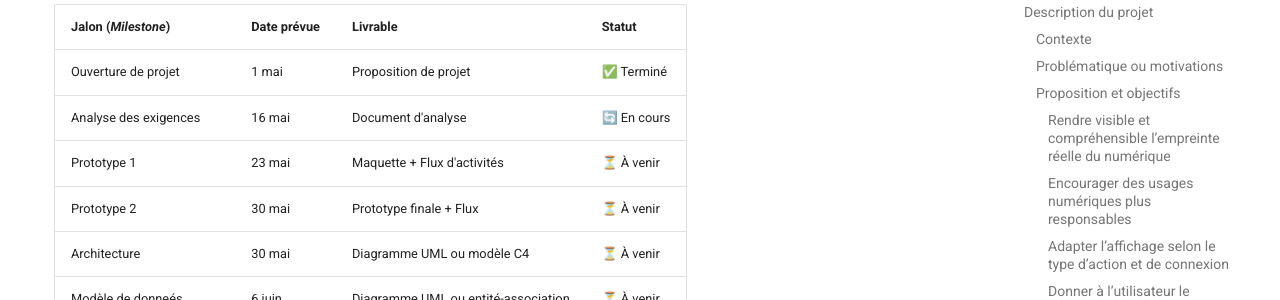
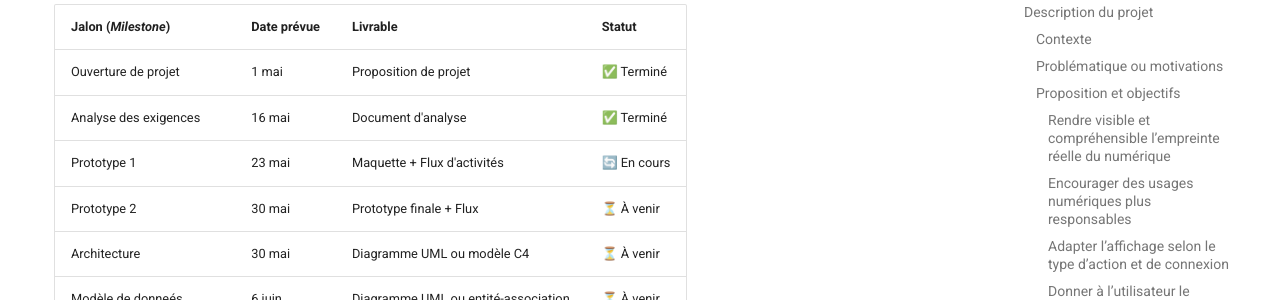
Before and after one commit to protolabo/datarium, an MkDocs documentation site: the page built from docs/index.md, in a window 1280 px wide and 900 px high, scrolled down 2953 px. Shown: the part 150-450 px from the top of the window. Built offline with MkDocs 1.6.1 and Material for MkDocs 9.7.7, drawn with Linux system fonts in a browser that asks for light colours; comment, search, counter and statistics services are not loaded.

Commit message:
index mis à jour

```diff
--- a/docs/index.md
+++ b/docs/index.md
@@ -94,8 +94,8 @@
 | Jalon (*Milestone*)            | Date prévue   | Livrable                            | Statut      |
 |--------------------------------|---------------|-------------------------------------|-------------|
 | Ouverture de projet            | 1 mai         | Proposition de projet               | ✅ Terminé  |
-| Analyse des exigences          | 16 mai        | Document d'analyse                  | 🔄 En cours |
-| Prototype 1                    | 23 mai        | Maquette + Flux d'activités         | ⏳ À venir  |
+| Analyse des exigences          | 16 mai        | Document d'analyse                  | ✅ Terminé  |
+| Prototype 1                    | 23 mai        | Maquette + Flux d'activités         | 🔄 En cours  |
 | Prototype 2                    | 30 mai        | Prototype finale + Flux             | ⏳ À venir  |
 | Architecture                   | 30 mai        | Diagramme UML ou modèle C4          | ⏳ À venir  |
 | Modèle de donneés              | 6 juin        | Diagramme UML ou entité-association | ⏳ À venir  |
```
